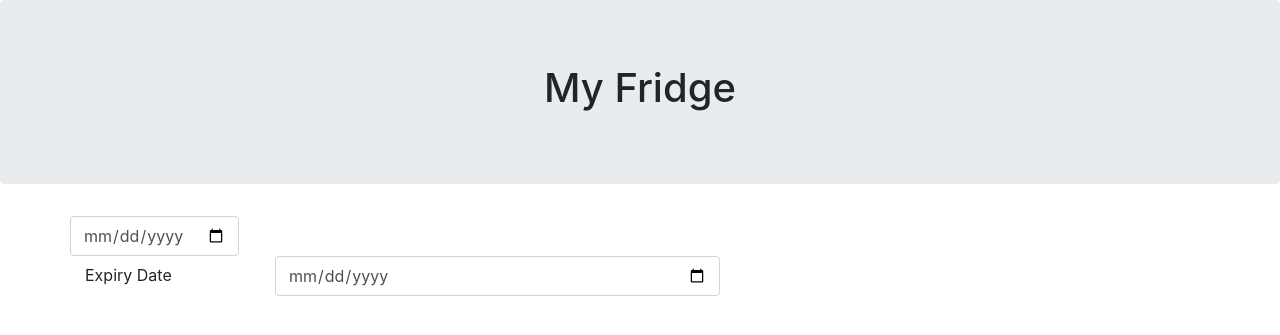
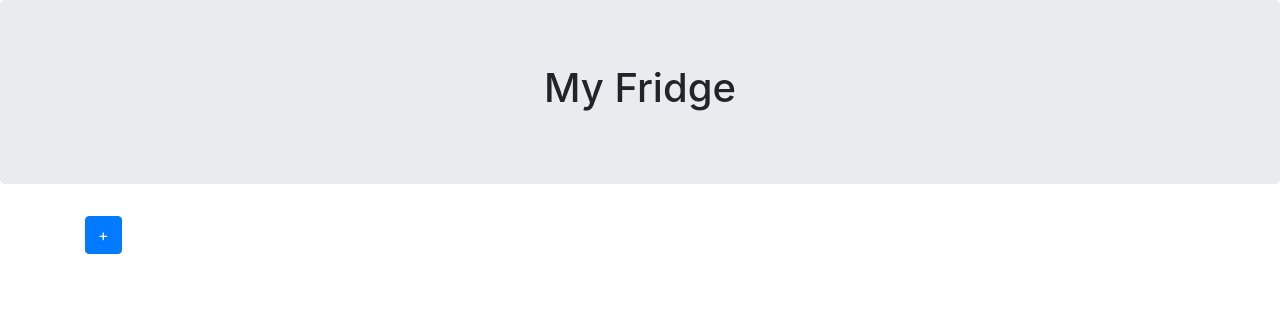
Before and after one commit to minsunp/ece_capstone, a Django app: page / in a window 1280 px wide. Shown: the part 56-391 px from the top of the page. Run offline with Django 3.2, Linux system fonts and the light colour scheme; a user stored in the database is signed in; parts of the project's set-up code (start-up, migrations or seed data) failed here and were passed over; some libraries are stand-ins or nearby versions.

Commit message:
Added modal to manually add new item to inventory

```diff
--- /dev/null
+++ b/smartfridge/static/smartfridge/smartfridge.js
@@ -0,0 +1,5 @@
+
+
+function addItem() {
+    return;
+}
--- a/smartfridge/templates/smartfridge/myFridge.html
+++ b/smartfridge/templates/smartfridge/myFridge.html
@@ -6,20 +6,47 @@
 
 {% block content %}
 
+<!-- Button to open a modal to add new items -->
+<button type="button" class="btn btn-primary" data-toggle="modal" data-target="#new_item">+</button>
+
+<!-- Modal to manually add new items -->
+<div class="modal fade" id="new_item">
+    <div class="modal-dialog">
+        <div class="modal-content">
+
+            <!-- Modal Header -->
+            <div class="modal-header">
+                <h4 class="modal-title">Add new item</h4>
+                <button type="button" class="close" data-dismiss="modal">&times;</button>
+            </div>
+
+            <!-- Modal body -->
+            <div class="modal-body">
+                <label for="name">Name</label>
+                <input class="form-control" type="text" id="name">
+                <label for="expiry_date">Expiry Date</label>
+                <input class="form-control" type="date" id="expiry_date">
+                <label for="count">Item Count</label>
+                <input class="form-control" type="number" id="count">
+            </div>
+
+            <!-- Modal footer -->
+            <div class="modal-footer">
+                {% csrf_token %}
+                <button onclick="addItem()" class="btn btn-primary" data-dismiss="modal">Add</button>
+            </div>
+
+        </div>
+    </div>
+</div>
+
 
 <div class="row">
     <div class="col-*-*">
-        <input class="form-control" type="date" id="date-input">
+
     </div>
     <div class="col-*-*"></div>
 </div>
 
 
-<div class="form-group row">
-    <label for="example-date-input" class="col-2 col-form-label">Expiry Date</label>
-    <div class="col-5">
-        <input class="form-control" type="date" id="example-date-input">
-    </div>
-</div>
-
 {% endblock %}
--- a/smartfridge/views.py
+++ b/smartfridge/views.py
@@ -23,6 +23,11 @@ from django.views.decorators.csrf import ensure_csrf_cookie
 @login_required
 def myFridge(request):
     context = {}
+
+    context['dummy_data_1'] = dummy_data_1
+    context['dummy_data_2'] = dummy_data_2
+    context['dummy_data_3'] = dummy_data_3
+    context['dummy_data_4'] = dummy_data_4
 
     return render(request, 'smartfridge/myFridge.html', context)
 
```
